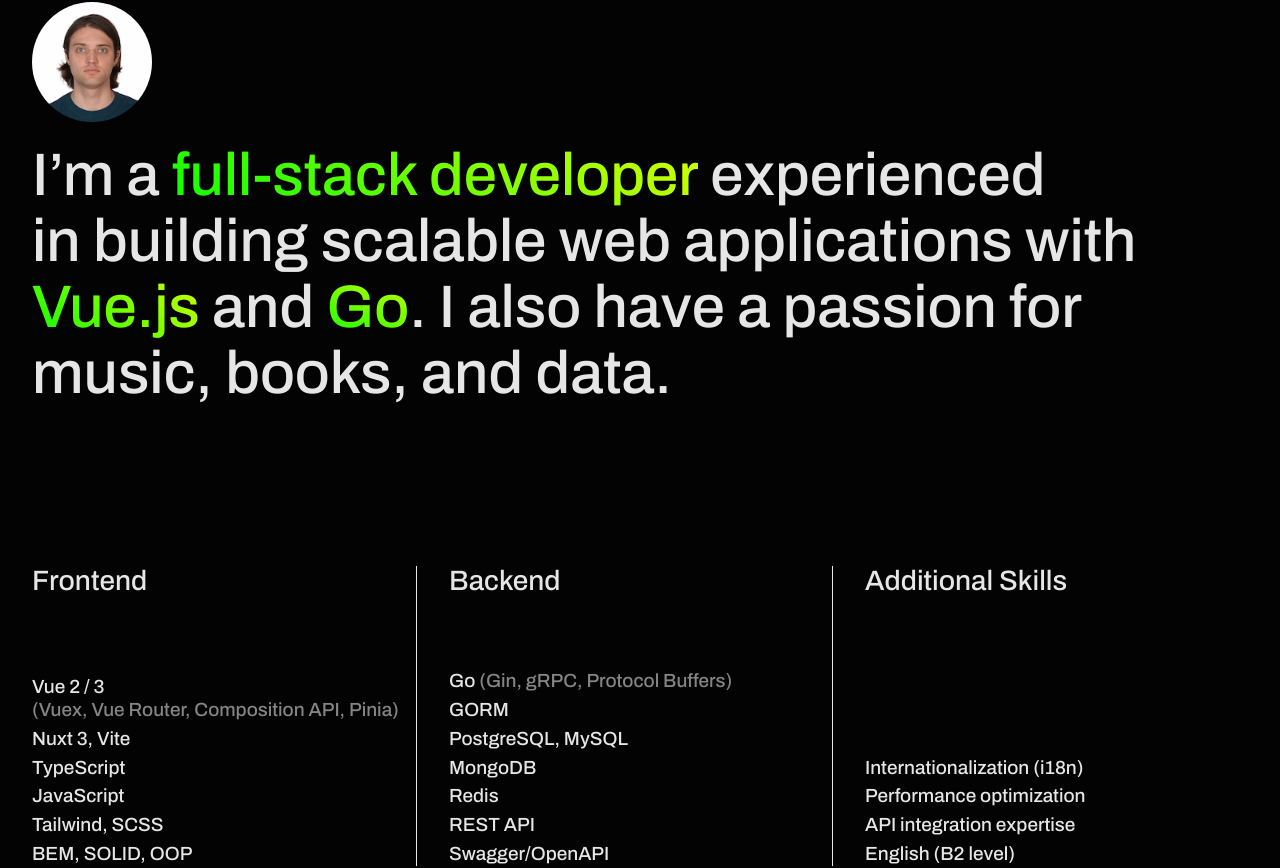
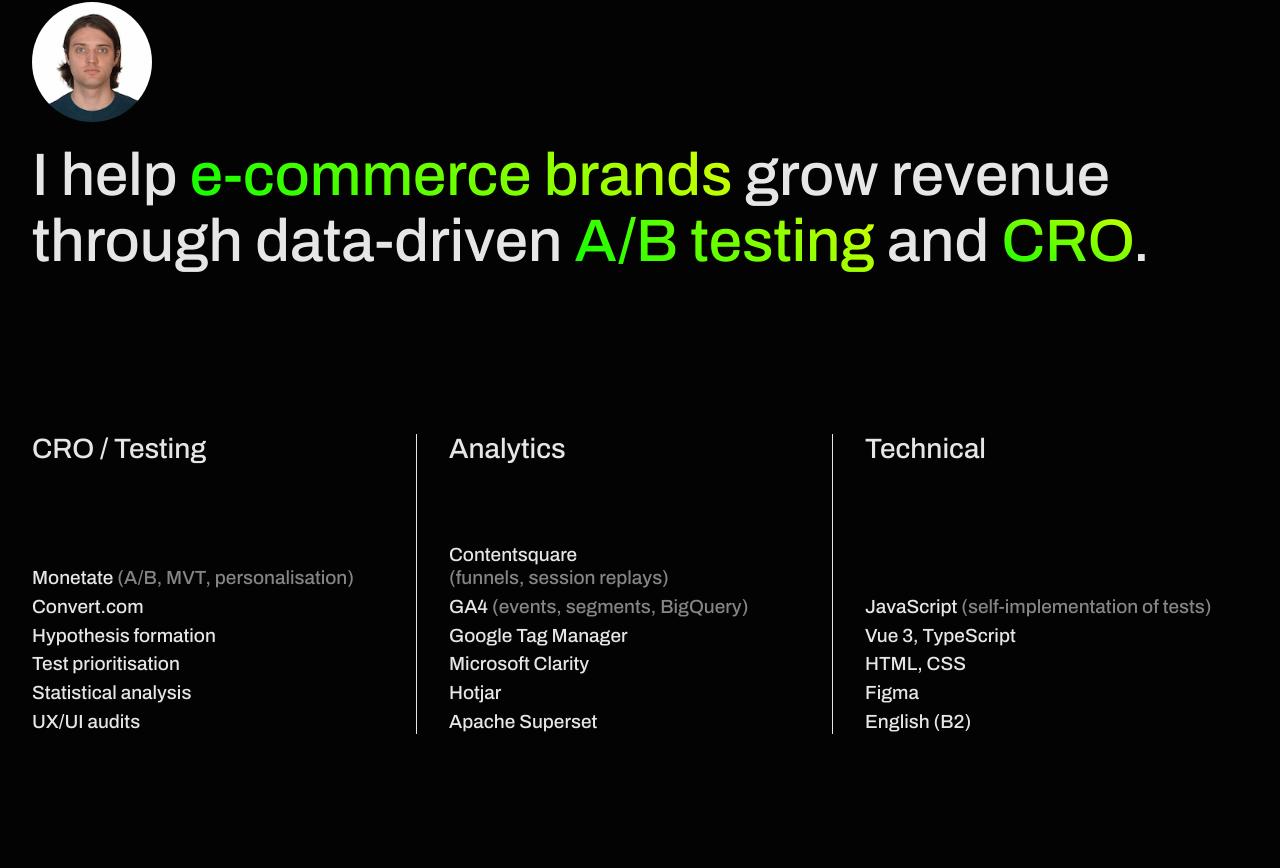
Before and after one commit to myself-organ/myself-frontend, a Vue app: page / in a window 1280 px wide. Shown: the part 278-1146 px from the top of the page. Built offline with nearby package versions, Linux system fonts and the light colour scheme.

Commit message:
refactor: update personal branding and skills in various sections

```diff
--- a/index.html
+++ b/index.html
@@ -6,22 +6,21 @@
   <link rel="icon" type="image/svg+xml" href="/logo.svg" />
   <link rel="icon" type="image/x-icon" href="/logo.ico">
   <meta name="viewport" content="width=device-width, initial-scale=1.0" />
-  <title>Sasha Afanasev | Full-Stack Developer</title>
+  <title>Sasha Afanasev | CRO Specialist</title>
   <meta name="description"
-    content="Full-Stack Developer specializing in Vue.js and Go, with experience in AI platforms and enterprise applications. Expert in building scalable microservices and performant web applications.">
+    content="CRO Specialist helping e-commerce brands grow revenue through data-driven A/B testing and conversion rate optimisation. Experience with Monetate, Contentsquare, GA4, and GTM.">
   <meta name="author" content="Alexander Afanasev">
-  <meta name="keywords" content="frontend, developer, portfolio, projects, skills, web development">
   <meta name="keywords"
-    content="full-stack developer, vue.js, golang, microservices, AI development, frontend developer, backend developer, sasha.af, afanasev, alexander afanasev">
-  <meta property="og:title" content="Alexander Afanasev | Full-Stack Developer">
+    content="CRO specialist, conversion rate optimization, A/B testing, e-commerce CRO, Monetate, Contentsquare, GA4, sasha afanasev, afanasev">
+  <meta property="og:title" content="Sasha Afanasev | CRO Specialist">
   <meta property="og:description"
-    content="Full-Stack Developer specializing in Vue.js and Go, with experience in AI platforms and enterprise applications. Expert in building scalable microservices and performant web applications.">
+    content="CRO Specialist helping e-commerce brands grow revenue through data-driven A/B testing and conversion rate optimisation.">
   <meta property="og:image" content="https://sasha-af.one/logo.ico">
   <meta property="og:url" content="https://sasha-af.one">
   <meta name="twitter:card" content="summary_large_image">
-  <meta name="twitter:title" content="Alexander Afanasev | Full-Stack Developer">
+  <meta name="twitter:title" content="Sasha Afanasev | CRO Specialist">
   <meta name="twitter:description"
-    content="Full-Stack Developer specializing in Vue.js and Go, with experience in AI platforms and enterprise applications. Expert in building scalable microservices and performant web applications.">
+    content="CRO Specialist helping e-commerce brands grow revenue through data-driven A/B testing and conversion rate optimisation.">
   <meta name="twitter:image" content="https://sasha-af.one/logo.ico">
   <link rel="canonical" href="https://sasha-af.one">
   <link rel="sitemap" type="application/xml" href="/sitemap.xml">
@@ -29,7 +28,6 @@
   <meta name="robots" content="index, follow">
   <link rel="preconnect" href="https://fonts.googleapis.com">
   <link rel="preconnect" href="https://fonts.gstatic.com" crossorigin>
-
   <link href="https://fonts.googleapis.com/css2?family=Archivo:wght@400;500&display=swap" rel="stylesheet" media="print"
     onload="this.media='all'">
 </head>
--- a/src/components/home/AboutSection.vue
+++ b/src/components/home/AboutSection.vue
@@ -8,11 +8,9 @@
       alt="Afanasev Aleksandr photo."
     />
     <h1 class="about-section__title">
-      I’m a <span class="title-vue">full-stack developer</span> experienced
-      in building scalable web applications with
-      <span class="title-vue">Vue.js</span> and
-      <span class="title-go">Go</span>. I also have a passion for music, books,
-      and data.
+      I help <span class="title-vue">e-commerce brands</span> grow revenue
+      through data-driven <span class="title-vue">A/B testing</span> and
+      <span class="title-go">CRO</span>.
     </h1>
   </section>
 </template>
--- a/src/components/home/SkillsSection.vue
+++ b/src/components/home/SkillsSection.vue
@@ -29,35 +29,35 @@
     return {
   skills: [
   {
-          title: 'Frontend',
+    title: 'CRO / Testing',
     techs: [
-            ['Vue 2 / 3', '(Vuex, Vue Router, Composition API, Pinia)'],
-            'Nuxt 3, Vite',
-            'TypeScript',
-            'JavaScript',
-            'Tailwind, SCSS',
-            'BEM, SOLID, OOP',
+      ['Monetate', '(A/B, MVT, personalisation)'],
+      'Convert.com',
+      'Hypothesis formation',
+      'Test prioritisation',
+      'Statistical analysis',
+      'UX/UI audits',
     ],
   },
   {
-          title: 'Backend',
+    title: 'Analytics',
     techs: [
-            ['Go', '(Gin, gRPC, Protocol Buffers)'],
-            'GORM',
-            'PostgreSQL, MySQL',
-            'MongoDB',
-            'Redis',
-            'REST API',
-            'Swagger/OpenAPI',
+      ['Contentsquare', '(funnels, session replays)'],
+      ['GA4', '(events, segments, BigQuery)'],
+      'Google Tag Manager',
+      'Microsoft Clarity',
+      'Hotjar',
+      'Apache Superset',
     ],
   },
   {
-          title: 'Additional Skills',
+    title: 'Technical',
     techs: [
-            'Internationalization (i18n)',
-            'Performance optimization',
-            'API integration expertise',
-            'English (B2 level)',
+      ['JavaScript', '(self-implementation of tests)'],
+      'Vue 3, TypeScript',
+      'HTML, CSS',
+      'Figma',
+      'English (B2)',
     ],
   },
         ],
--- a/src/layouts/TheFooter.vue
+++ b/src/layouts/TheFooter.vue
@@ -1,6 +1,6 @@
 <template>
   <footer class="footer">
-    <p class="footer-info">© 2025 Alexander Afanasjev, All Rights Reserved.</p>
+    <p class="footer-info">© 2026 Alexander Afanasjev, All Rights Reserved.</p>
 
     <ul class="menu-list">
       <li class="menu__item">
--- a/src/pages/ContactsPage.vue
+++ b/src/pages/ContactsPage.vue
@@ -1,7 +1,7 @@
 <template>
   <div class="contact-page">
     <div class="contact-block">
-      <p class="contact-subtitle">mail</p>
+      <p class="contact-subtitle">email</p>
       <a
         class="contact-title"
         href="mailto:sasha.af.one@gmail.com"
@@ -9,12 +9,12 @@
         >sasha.af.one@gmail.com</a
       >
     </div>
-    <div class="contact-block">
+    <!-- <div class="contact-block">
       <p class="contact-subtitle">telegram</p>
-      <a class="contact-title" href="https://t.me/blade_runner_49" target="_blank" rel="noopener noreferrer"
-        >@blade_runner_49</a
+      <a class="contact-title" href="" target="_blank" rel="noopener noreferrer"
+        ></a
       >
-    </div>
+    </div> -->
   </div>
 </template>
 
```
Lines whose indentation alone changed are shown as unchanged.
